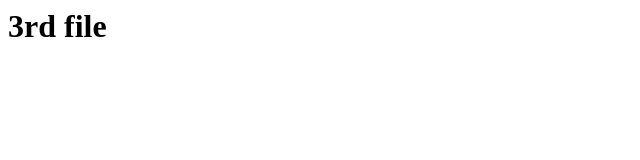
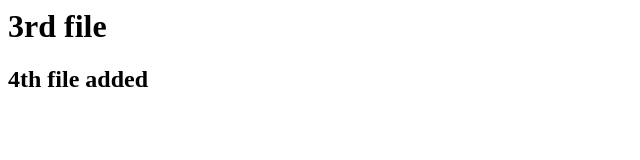
Before and after one commit to Mnffcl/first, a plain HTML site: page about.html in a window 1280 px wide. Shown: the whole page, without its empty margins (0-640 px from the left). Drawn offline with Linux system fonts and the light colour scheme.

Commit message:
4th file added

```diff
--- a/about.html
+++ b/about.html
@@ -1,3 +1,4 @@
 <html>
 <h1>3rd file</h1>
+<h2>4th file added</h2>
 </html>
```
